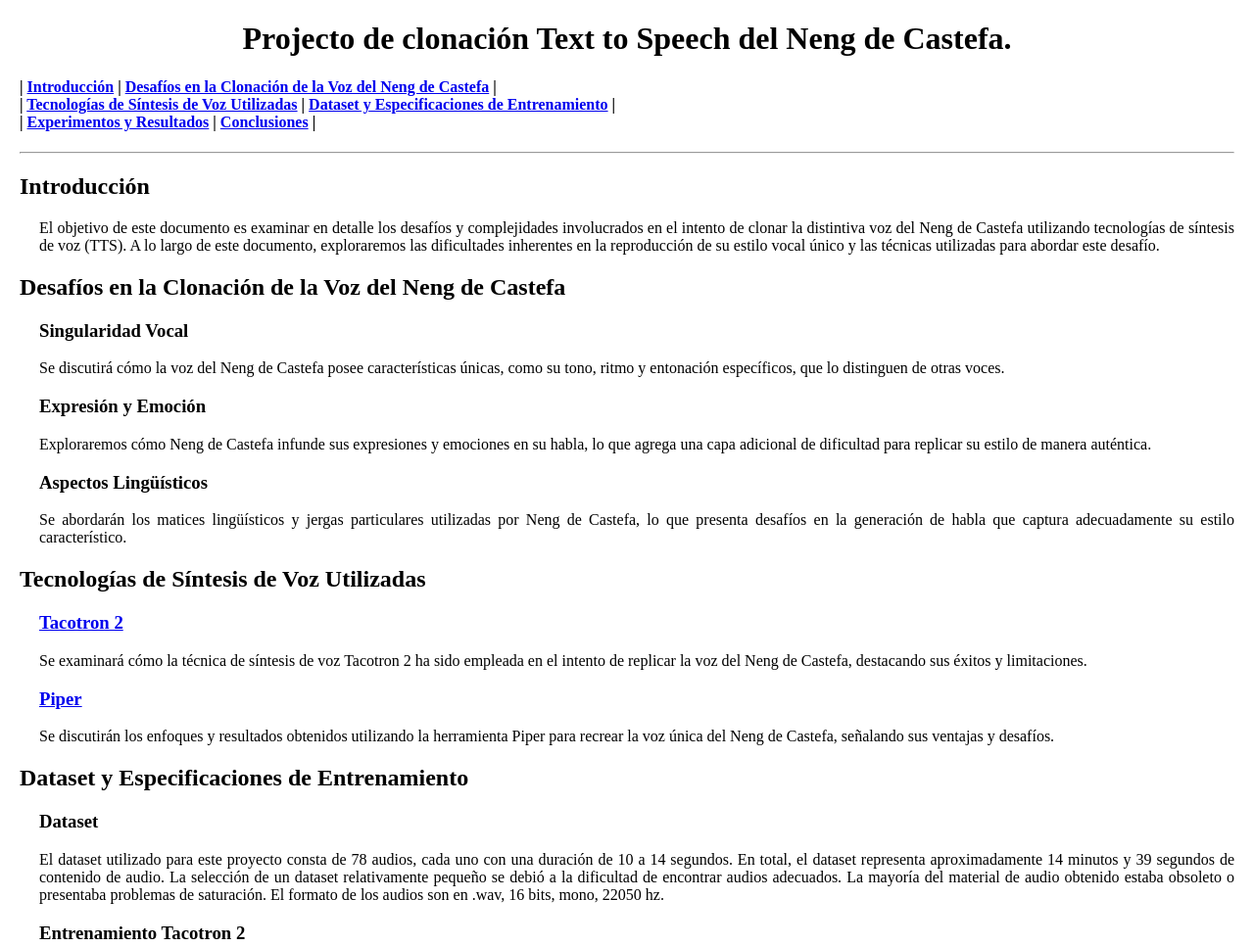
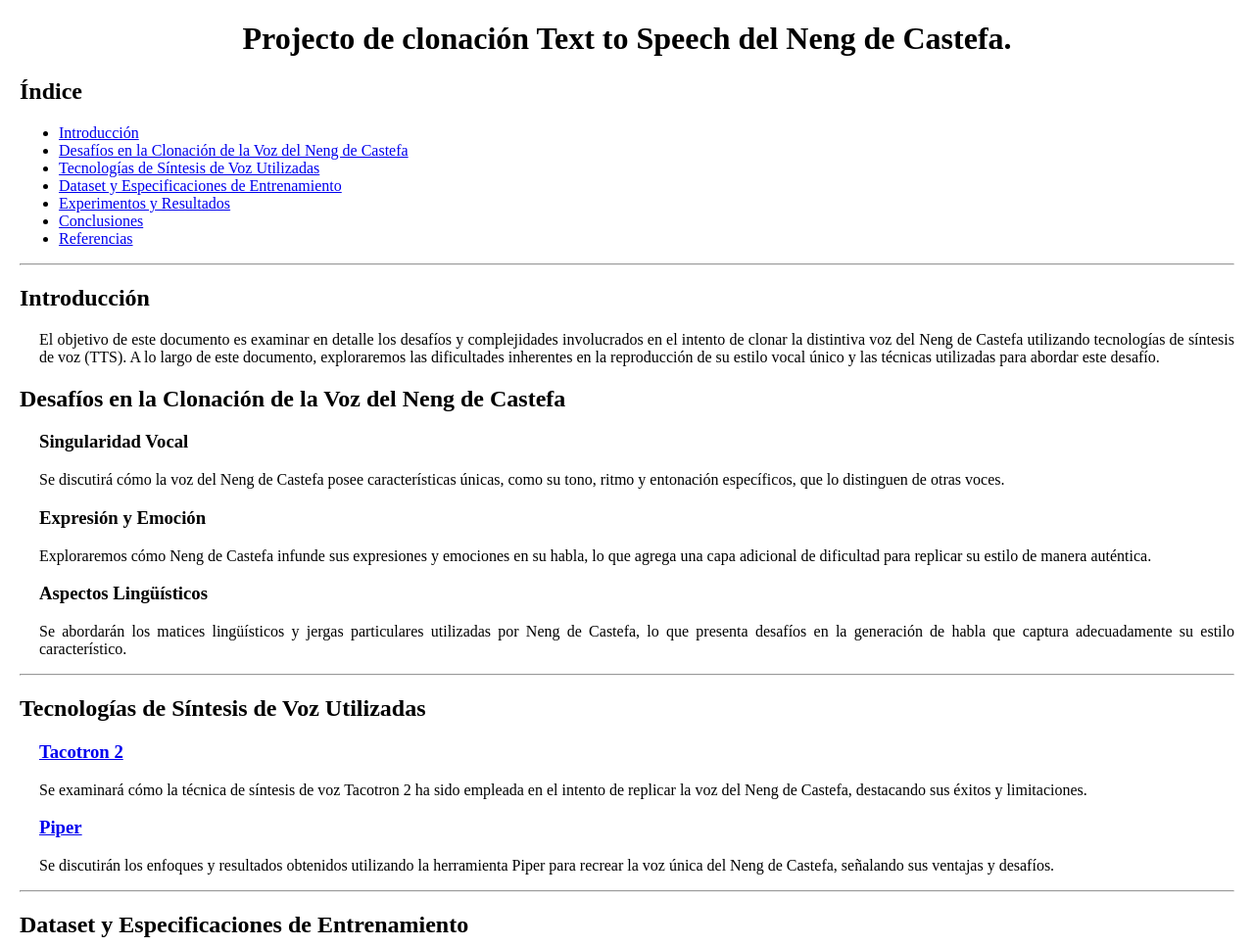
Before and after one commit to XxNessuxX/Proyecto-de-clonacion-TTS-del-Neng-de-Castefa, a plain HTML site: page index.html in a window 1280 px wide. Shown: the top 967 px of the page at 98% size. Drawn offline with Linux system fonts and the light colour scheme.

Commit message:
Update index.html

```diff
--- a/index.html
+++ b/index.html
@@ -31,7 +31,17 @@
 
 <h1><center>Projecto de clonación Text to Speech del Neng de Castefa.</h1>
 
-<h4>| <a href="#introduccion">Introducción</a> | <a href="#desafios">Desafíos en la Clonación de la Voz del Neng de Castefa</a> |<br>| <a href="#tecnologias">Tecnologías de Síntesis de Voz Utilizadas</a> | <a href="dataset">Dataset y Especificaciones de Entrenamiento</a> |<br>| <a href="#experimentos">Experimentos y Resultados</a> | <a href="#conclusiones">Conclusiones</a> |</h4>
+<h2>Índice</h2>
+
+<ul>
+    <li><a href="#introduccion">Introducción</a></li>
+    <li><a href="#desafios">Desafíos en la Clonación de la Voz del Neng de Castefa</a></li>
+    <li><a href="#tecnologias">Tecnologías de Síntesis de Voz Utilizadas</a></li>
+    <li><a href="#dataset">Dataset y Especificaciones de Entrenamiento</a></li>
+    <li><a href="#experimentos">Experimentos y Resultados</a></li>
+    <li><a href="#conclusiones">Conclusiones</a></li>
+	<li><a href="#referencias">Referencias</a></li>
+</ul>
 <hr>
 <h2 id="introduccion">Introducción</h2>
 
@@ -50,7 +60,7 @@
 <h3 id="linguisticos">Aspectos Lingüísticos</h3>
 
 <p>Se abordarán los matices lingüísticos y jergas particulares utilizadas por Neng de Castefa, lo que presenta desafíos en la generación de habla que captura adecuadamente su estilo característico.</p>
-
+<hr>
 <h2 id="tecnologias">Tecnologías de Síntesis de Voz Utilizadas</h2>
 
 <h3 id="tacotron"><a href="https://github.com/NVIDIA/tacotron2">Tacotron 2</a></h3>
@@ -60,7 +70,7 @@
 <h3 id="piper"><a href="https://github.com/rhasspy/piper">Piper</a></h3>
 
 <p>Se discutirán los enfoques y resultados obtenidos utilizando la herramienta Piper para recrear la voz única del Neng de Castefa, señalando sus ventajas y desafíos.</p>
-
+<hr>
 <h2 id="dataset">Dataset y Especificaciones de Entrenamiento</h2>
 
 <h3 id="dataset2">Dataset</h3>
@@ -71,7 +81,7 @@
 <img src="https://cdn.discordapp.com/attachments/821410297335513139/1139574197237076029/h9uEJoizlXHdQAAAABJRU5ErkJggg.png" alt="Gráfica falliada de entrenamiento en Tacotron 2" style="max-width: 40%; height: auto; display: block; margin: 0 auto;">
 <h3 id="entrenamiento-piper">Entrenamiento Piper</h3>
 <p>En contraste, el entrenamiento utilizando la herramienta Piper tuvo un rendimiento más satisfactorio. El modelo fue entrenado durante 10,000 pasos, y aunque no alcanzó la perfección, los resultados fueron decentes y representaron un avance significativo en comparación con el entrenamiento anterior.</p>
-
+	<hr>
 <h2 id="experimentos">Experimentos y Resultados</h2>
 
 <p>En esta sección, se describirán los experimentos realizados para clonar la voz del Neng de Castefa utilizando las tecnologías mencionadas anteriormente. Se presentarán ejemplos de los resultados generados y se analizará la similitud con la voz original.</p>
@@ -114,10 +124,18 @@
 	<li>No es el TTS correcto: Piper no está preparado para hacer modelos gritones como tal, ya que trata de neutralizar el habla y crea un grito y habla normal extraño.</li>
 	<li>Las exclamaciones le hacen sonar cortado: Cuando coloco exclamación, se nota que se sube tanto el tono y el sonido que crea recortes en la voz.</li>
 </ul>
-
+<hr>
 <h2 id="conclusiones">Conclusiones</h2>
 
 <p>A lo largo de este documento, hemos explorado las múltiples dificultades que surgen al intentar clonar la voz del Neng de Castefa. Su singular estilo vocal, la expresión emocional y los aspectos lingüísticos presentan desafíos significativos en la síntesis de voz. Aunque las tecnología Piper ha brindado resultados prometedores, queda claro que replicar auténticamente la voz del Neng de Castefa sigue siendo un desafío complejo. Estoy pensando hacer un entrenamiento nuevo a futuro con un dataset mejorado en ambos TTS de nuevo, tanto como en otros TTS.</p>
+<hr>
+<h2 id="referencias">Referencias</h2>
+
+<ul>
+    <li><a href="https://github.com/NVIDIA/tacotron2">Repositorio de Tacotron 2</a></li>
+    <li><a href="https://github.com/rhasspy/piper">Repositorio de Piper</a></li>
+</ul>
+
 </body>
 
 </html>
```
